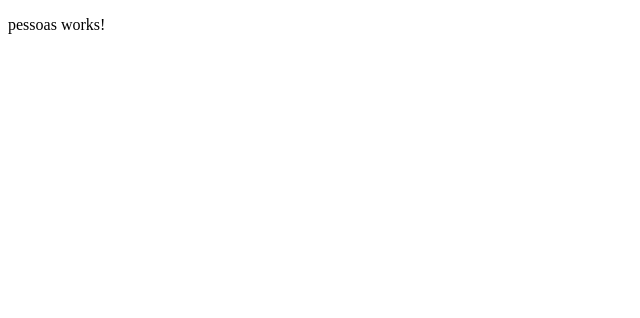
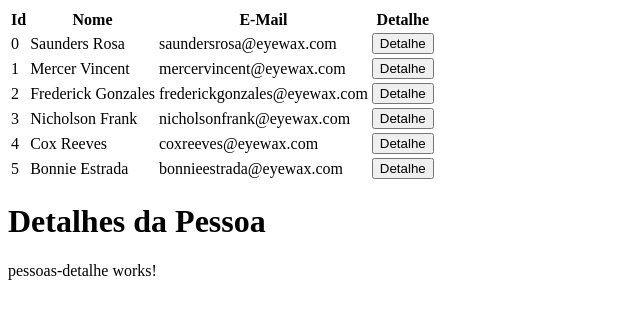
Before and after one commit to joaovitorpoo/Studying-Angular-Services, an Angular app in the folder Projeto/: page / in a window 1280 px wide. Shown: the top 318 px of the page, without its empty margins (0-640 px from the left). Built offline with nearby package versions, Linux system fonts and the light colour scheme.

Commit message:
Creating Template Component Pessoas

```diff
--- a/Projeto/src/app/pessoas/pessoas.component.html
+++ b/Projeto/src/app/pessoas/pessoas.component.html
@@ -1 +1,18 @@
-<p>pessoas works!</p>
+<table>
+    <tr>
+        <th>Id</th>
+        <th>Nome</th>
+        <th>E-Mail</th>
+        <th>Detalhe</th>
+    </tr>
+    <tr *ngFor="let pessoa of pessoasArray">
+        <td>{{ pessoa.id }}</td>
+        <td>{{ pessoa.name }}</td>
+        <td>{{ pessoa.email }}</td>
+        <td><button>Detalhe</button></td>
+    </tr>
+</table>
+<div *ngIf="detalhePessoa">
+    <h1>Detalhes da Pessoa</h1>
+    <app-pessoas-detalhe></app-pessoas-detalhe>
+</div>
--- a/Projeto/src/app/pessoas/pessoas.component.ts
+++ b/Projeto/src/app/pessoas/pessoas.component.ts
@@ -10,7 +10,7 @@ import { PessoasService} from '../pessoas.service';
 export class PessoasComponent implements OnInit {
 
   pessoasArray: pessoas[];
-  detalhePessoa: boolean = false;
+  detalhePessoa: boolean = true;
   pessoa: pessoas;
 
   constructor(private pessoasService: PessoasService) { }
```
